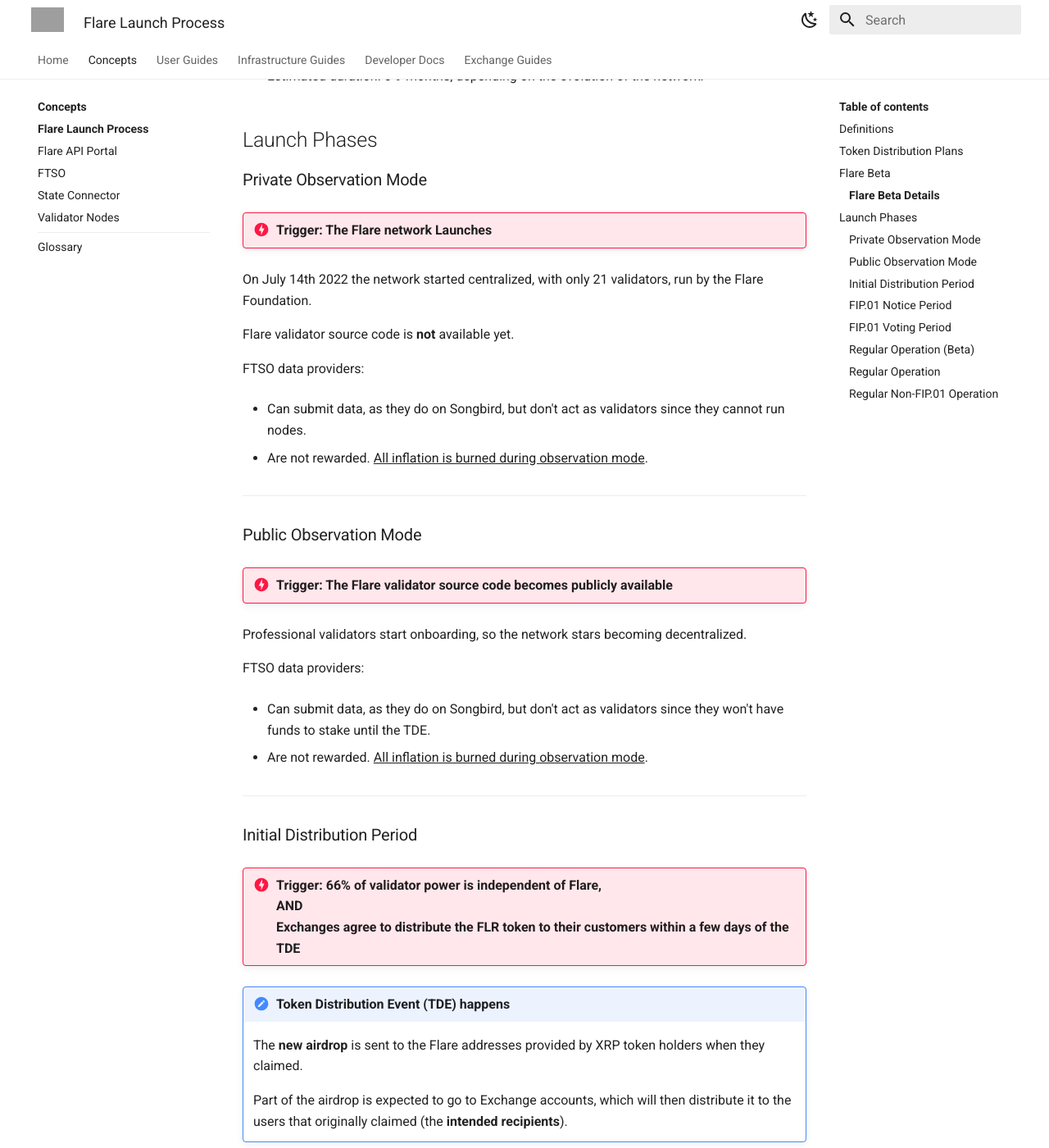
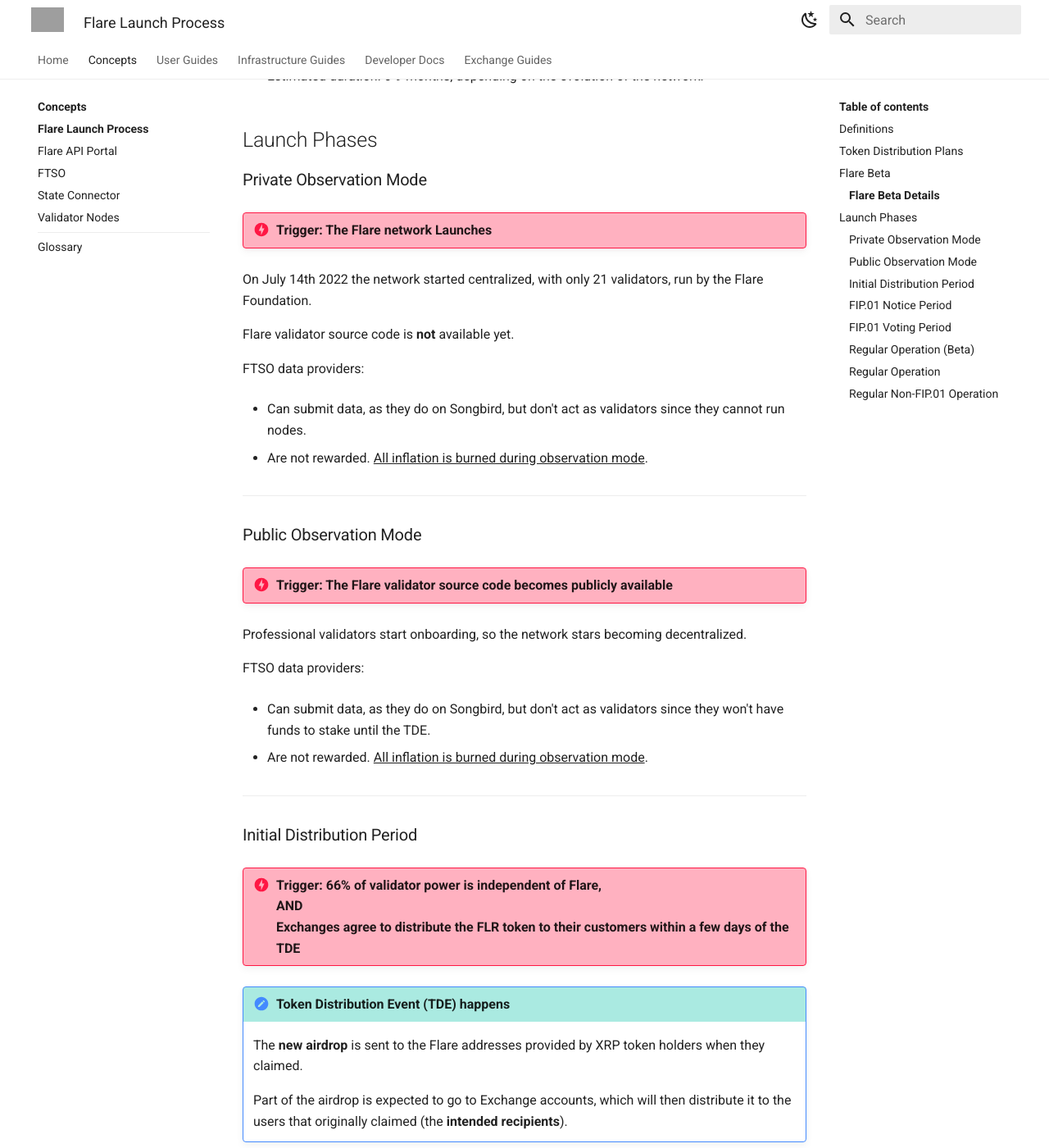
Before and after one commit to flare-foundation/docs, an MkDocs documentation site: the page built from docs/tech/flare-launch-process.md, in a window 1280 px wide and 1400 px high, scrolled down 4006 px. Shown: the whole window at 82% size. Built offline with MkDocs 1.6.1 and Material for MkDocs 9.7.7, drawn with Linux system fonts in a browser that asks for light colours; comment, search, counter and statistics services are not loaded; grey boxes are pictures that could not be loaded.

Commit message:
Dark admonition colors and some missed code colors

```diff
--- a/docs/assets/stylesheets/extra.css
+++ b/docs/assets/stylesheets/extra.css
@@ -28,6 +28,12 @@
     --md-code-hl-operator-color: var(--md-default-fg-color--light);
     --md-code-hl-punctuation-color: var(--md-default-fg-color--light);
     --md-code-hl-comment-color: var(--md-default-fg-color--lighter);
+    --md-code-hl-name-color: var(--md-code-fg-color);
+    --md-code-hl-operator-color: var(--md-default-fg-color--light);
+    --md-code-hl-punctuation-color: var(--md-default-fg-color--light);
+    --md-code-hl-comment-color: var(--md-default-fg-color--light);
+    --md-code-hl-generic-color: var(--md-default-fg-color--light);
+    --md-code-hl-variable-color: var(--md-default-fg-color--light);
 }
 
 /* Remove shadow under header */
@@ -53,9 +59,14 @@
     background: var(--md-default-fg-color--lighter);
 }
 
-/* Restore admonition and details text size */
+/* Restore admonition and details text size and colors */
 .md-typeset :is(.admonition, details) {
     font-size: initial;
+    background-color: var(--md-default-bg-color--lightest);
+    color: var(--md-typeset-color);
+}
+.md-typeset :is(.admonition-title, summary) {
+    color: var(--md-default-fg-color);
 }
 /* Remove little extra margin when admonitions are inside lists */
 .md-typeset li .admonition-title {
@@ -67,6 +78,25 @@
 .md-typeset details.image {
     border: 0;
     box-shadow: none;
+}
+/* Slightly darker admonition headers */
+.md-typeset :is(.note) > :is(.admonition-title, summary) {
+    background-color: #448AFF55;
+}
+.md-typeset :is(.tip, .important) > :is(.admonition-title, summary) {
+    background-color: #00BFA555;
+}
+.md-typeset :is(.caution, .warning, .attention) > :is(.admonition-title, summary) {
+    background-color: #FF910055;
+}
+.md-typeset :is(.danger)> :is(.admonition-title, summary) {
+    background-color: #FF174455;
+}
+.md-typeset :is(.info)> :is(.admonition-title, summary) {
+    background-color: #00B8D455;
+}
+.md-typeset :is(.example)> :is(.admonition-title, summary) {
+    background-color: #7D4CFF55;
 }
 
 /* Hide the GitHub link at the top, it's not that interesting */
```
